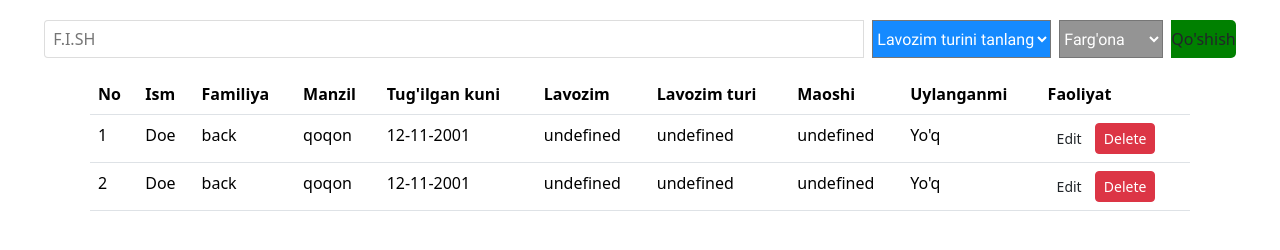
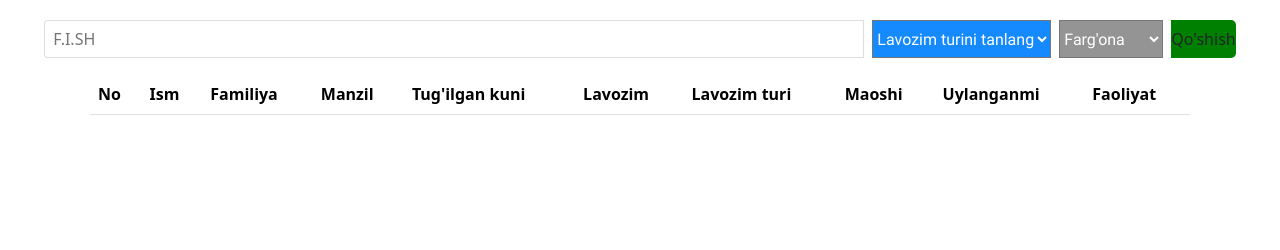
Before and after one commit to Ahmadxon08/hometak-8_form, a plain HTML site: page index.html in a window 1280 px wide. Drawn offline with nearby package versions, Linux system fonts and the light colour scheme.

Commit message:
some changed

```diff
--- a/index.html
+++ b/index.html
@@ -115,8 +115,8 @@
         <div class="line"><p></p></div>
 
         <div class="input_link">
-          <button class="btn1" onclick="openBtn()">Yopish</button>
-          <button class="btn2" onclick="openBtn()">Qo'shish</button>
+          <button class="btn1"   onclick="openBtn()">Yopish</button>
+          <button class="btn2" id="btn-add" onclick="openBtn()">Qo'shish</button>
         </div>
       </div>
     </div>
--- a/js/main.js
+++ b/js/main.js
@@ -1,25 +1,26 @@
 ///table /////
 
-// const students = JSON.parse(localStorage.getItem("students")) || [];
-let students = [
-  {
-    id: 1,
-    firstName: "Doe",
-    lastName: "back",
-    location: "qoqon",
-    date: "12-11-2001",
-  },
-  {
-    id: 2,
-    firstName: "Doe",
-    lastName: "back",
-    location: "qoqon",
-    date: "12-11-2001",
-  },
-];
+const students = JSON.parse(localStorage.getItem("students")) || [];
+// let students = [
+//   {
+//     id: 1,
+//     firstName: "Doe",
+//     lastName: "back",
+//     location: "qoqon",
+//     date: "12-11-2001",
+//   },
+//   {
+//     id: 2,
+//     firstName: "Doe",
+//     lastName: "back",
+//     location: "qoqon",
+//     date: "12-11-2001",
+//   },
+// ];
 
-console.log(students);
-const btnAdd = document.querySelector(".btn2");
+// console.log(students);
+
+const btnAdd=document.getElementById('btn-add')
 
 const studentList = document.getElementById("students_list");
 
@@ -49,7 +50,7 @@ function displayStudents(students) {
     <td>${student.isMarried ? "Ha" : "Yo'q"}</td>
     <td>
     <button class="btn btn-sm btn-blue">Edit</button>
-    <button class="btn btn-sm btn-danger">Delete</button>
+    <button class="btn btn-sm btn-danger " onclick="" >Delete</button>
     </td>
 
     </tr>
```
